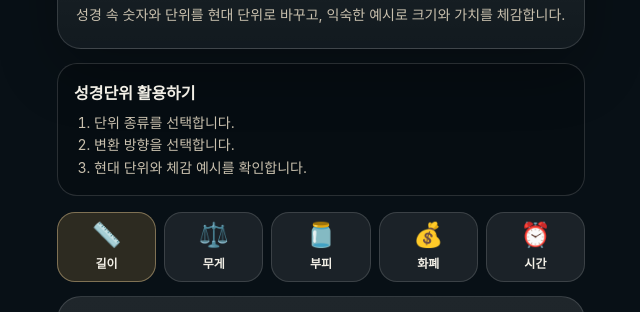
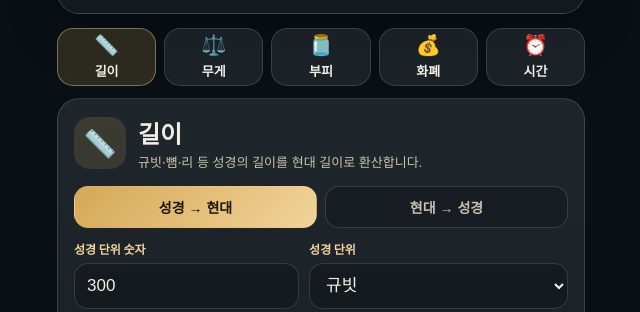
Before and after one commit to centiger/CEN-BibleMeasures, a plain HTML site: page index.html in a window 1280 px wide. Shown: the part 171-483 px from the top of the page, without its empty margins (319-959 px from the left). Drawn offline with Linux system fonts and the light colour scheme.

Commit message:
Add files via upload

```diff
--- a/app.js
+++ b/app.js
@@ -1,6 +1,6 @@
 const C = {
   length: {
-    icon:"📏", title:"길이", desc:"규빗·뼘·손바닥·장대·리를 m로 바꿉니다.", out:"m", modernLabel:"현대 길이(m)", def:[300,"cubit"],
+    icon:"📏", title:"길이", desc:"규빗·뼘·리 등 성경의 길이를 현대 길이로 환산합니다.", out:"m", modernLabel:"현대 길이(m)", def:[300,"cubit"],
     units:[
       ["cubit","규빗",0.45,"1규빗 ≈ 45cm"],
       ["span","뼘",0.225,"1뼘 ≈ 22.5cm"],
@@ -16,7 +16,7 @@ const C = {
     bible:["노아의 방주: 길이 300규빗","성막 뜰: 길이 100규빗, 너비 50규빗","예수님의 말씀: 오 리를 가게 하거든 십 리를 동행하라"]
   },
   weight: {
-    icon:"⚖️", title:"무게", desc:"게라·세겔·므나·달란트를 kg으로 바꿉니다.", out:"kg", modernLabel:"현대 무게(kg)", def:[600,"shekel"],
+    icon:"⚖️", title:"무게", desc:"게라·세겔·달란트 등 성경의 무게를 현대 무게로 환산합니다.", out:"kg", modernLabel:"현대 무게(kg)", def:[600,"shekel"],
     units:[
       ["gerah","게라",0.00057,"1게라 ≈ 0.57g, 1세겔의 1/20"],
       ["shekel","세겔",0.0114,"1세겔 ≈ 11.4g"],
@@ -31,7 +31,7 @@ const C = {
     bible:["게라: 성소의 세겔을 설명할 때 등장하는 작은 무게 단위","골리앗의 창날: 철 600세겔","달란트: 금·은 같은 큰 무게 단위"]
   },
   volume: {
-    icon:"🫙", title:"부피", desc:"힌·밧·에바·고르·호멜을 L로 바꿉니다.", out:"L", modernLabel:"현대 부피(L)", def:[1,"ephah"],
+    icon:"🫙", title:"부피", desc:"에바·밧·고르 등 성경의 부피를 현대 부피로 환산합니다.", out:"L", modernLabel:"현대 부피(L)", def:[1,"ephah"],
     units:[
       ["hin","힌",3.7,"1힌 ≈ 3.7L"],
       ["bath","밧",22,"1밧 ≈ 22L"],
@@ -43,7 +43,7 @@ const C = {
     bible:["에바: 곡식의 양","밧: 액체의 양","고르: 많은 곡식이나 기름을 잴 때 쓰는 큰 단위","호멜: 큰 곡식 단위"]
   },
   money: {
-    icon:"💰", title:"화폐", desc:"렙돈·드라크마·데나리온·세겔·달란트를 원화 체감으로 바꿉니다.", out:"원", modernLabel:"현대 화폐(원)", def:[1,"denarius"],
+    icon:"💰", title:"화폐", desc:"드라크마·데나리온 등 성경의 화폐를 원화 감각으로 환산합니다.", out:"원", modernLabel:"현대 화폐(원)", def:[1,"denarius"],
     units:[
       ["lepton","렙돈",500,"2렙돈은 매우 작은 돈"],
       ["drachma","드라크마",100000,"체감용: 1드라크마 ≈ 하루 품삯에 가까운 은화"],
@@ -59,7 +59,7 @@ const C = {
     bible:["드라크마: 잃은 드라크마 비유","1데나리온: 포도원 품꾼 하루 품삯","2데나리온: 선한 사마리아인의 여관비","2렙돈: 가난한 과부의 헌금","달란트: 갚기 어려운 큰 빚"]
   },
   time: {
-    icon:"⏰", title:"시간", desc:"제3시·제6시·제9시를 오늘 시간으로 바꿉니다.", out:"시", modernLabel:"현대 시간", def:[6,"jewish"],
+    icon:"⏰", title:"시간", desc:"제3시·제6시·제9시를 오늘 시간 감각으로 환산합니다.", out:"시", modernLabel:"현대 시간", def:[6,"jewish"],
     units:[["jewish","유대식 낮 시간",1,"해뜰 때부터 세는 시간"]],
     feel:v=>v==3?["🌅 오전 9시 무렵","📖 성령 강림과 연결"]:v==6?["☀️ 정오 12시 무렵","📖 십자가 사건 흐름에서 중요"]:v==9?["🌇 오후 3시 무렵","📖 기도 시간과 연결"]:[`🕰️ 대략 오전 ${6+Number(v)}시 무렵`],
     bible:["제3시: 오전 9시 무렵","제6시: 정오 무렵","제9시: 오후 3시 무렵"],
--- a/index.html
+++ b/index.html
@@ -20,15 +20,6 @@
       <h1>CEN Bible Measures</h1>
       <p class="subtitle">성경의 단위를 오늘의 감각으로</p>
       <p class="hero-text">성경 속 숫자와 단위를 현대 단위로 바꾸고, 익숙한 예시로 크기와 가치를 체감합니다.</p>
-    </section>
-
-    <section class="guide-card">
-      <h2>성경단위 활용하기</h2>
-      <ol>
-        <li>단위 종류를 선택합니다.</li>
-        <li>변환 방향을 선택합니다.</li>
-        <li>현대 단위와 체감 예시를 확인합니다.</li>
-      </ol>
     </section>
 
     <section class="measure-tabs" id="measureTabs" aria-label="성경단위 종류"></section>
--- a/service-worker.js
+++ b/service-worker.js
@@ -1,4 +1,4 @@
-const CACHE_NAME = "cen-bible-measures-bidirectional-v1";
+const CACHE_NAME = "cen-bible-measures-ui-v2";
 const ASSETS = [
   "./",
   "./index.html",
--- a/style.css
+++ b/style.css
@@ -25,40 +25,40 @@ body:after{
   background-image:linear-gradient(rgba(255,255,255,.035) 1px,transparent 1px),linear-gradient(90deg,rgba(255,255,255,.025) 1px,transparent 1px);
   background-size:34px 34px;
 }
-.app-shell{width:min(560px,100%);margin:0 auto;padding:22px 16px 34px}
-.hero{padding:26px 18px 22px;border:1px solid var(--line);border-radius:24px;background:linear-gradient(180deg,rgba(255,255,255,.1),rgba(255,255,255,.045));box-shadow:0 20px 60px rgba(0,0,0,.28)}
+.app-shell{width:min(560px,100%);margin:0 auto;padding:18px 16px 30px}
+.hero{padding:18px 16px 16px;border:1px solid var(--line);border-radius:22px;background:linear-gradient(180deg,rgba(255,255,255,.1),rgba(255,255,255,.045));box-shadow:0 16px 48px rgba(0,0,0,.26);margin-bottom:14px}
 .badge{display:inline-flex;padding:6px 10px;border-radius:999px;background:rgba(213,168,85,.16);color:var(--accent2);font-size:12px;letter-spacing:.08em}
-h1{margin:14px 0 6px;font-size:34px;line-height:1.05;letter-spacing:-.03em}
-.subtitle{margin:0;color:var(--accent2);font-size:18px;font-weight:800}
-.hero-text{margin:16px 0 0;color:var(--muted);font-size:14px;line-height:1.65}
+h1{margin:12px 0 6px;font-size:28px;line-height:1.08;letter-spacing:-.03em}
+.subtitle{margin:0;color:var(--accent2);font-size:16px;font-weight:800}
+.hero-text{margin:12px 0 0;color:var(--muted);font-size:13px;line-height:1.55}
 .guide-card{margin:14px 0 16px;padding:16px;border:1px solid var(--line);border-radius:20px;background:rgba(0,0,0,.16)}
 .guide-card h2{margin:0 0 8px;font-size:16px}
 .guide-card ol{margin:0;padding-left:20px;color:var(--muted);font-size:14px;line-height:1.75}
-.measure-tabs{display:grid;grid-template-columns:repeat(5,1fr);gap:8px;margin-bottom:14px}
-.tab-btn{min-height:70px;border:1px solid var(--line);border-radius:18px;background:var(--card);color:var(--text);cursor:pointer;-webkit-tap-highlight-color:transparent}
-.tab-btn .emoji{display:block;font-size:24px;line-height:1;margin-bottom:7px}
-.tab-btn .label{display:block;font-size:12px;font-weight:800}
+.measure-tabs{display:grid;grid-template-columns:repeat(5,1fr);gap:8px;margin-bottom:12px}
+.tab-btn{min-height:58px;border:1px solid var(--line);border-radius:16px;background:var(--card);color:var(--text);cursor:pointer;-webkit-tap-highlight-color:transparent}
+.tab-btn .emoji{display:block;font-size:20px;line-height:1;margin-bottom:6px}
+.tab-btn .label{display:block;font-size:13px;font-weight:900}
 .tab-btn.active{background:rgba(213,168,85,.18);border-color:rgba(241,212,155,.42)}
-.converter-card{padding:18px;border:1px solid var(--line);border-radius:24px;background:linear-gradient(180deg,rgba(255,255,255,.095),rgba(255,255,255,.045))}
-.converter-head{display:flex;gap:14px;align-items:center;margin-bottom:16px}
-.big-icon{width:58px;height:58px;display:flex;align-items:center;justify-content:center;border-radius:18px;background:rgba(213,168,85,.16);font-size:30px;line-height:1;flex:0 0 auto}
-.converter-head h2{margin:0 0 4px;font-size:24px}
-.converter-head p{margin:0;color:var(--muted);font-size:13px;line-height:1.45}
+.converter-card{padding:16px;border:1px solid var(--line);border-radius:22px;background:linear-gradient(180deg,rgba(255,255,255,.095),rgba(255,255,255,.045))}
+.converter-head{display:flex;gap:12px;align-items:center;margin-bottom:14px}
+.big-icon{width:52px;height:52px;display:flex;align-items:center;justify-content:center;border-radius:16px;background:rgba(213,168,85,.16);font-size:27px;line-height:1;flex:0 0 auto}
+.converter-head h2{margin:0 0 3px;font-size:24px}
+.converter-head p{margin:0;color:var(--muted);font-size:13px;line-height:1.4}
 .direction-toggle{display:grid;grid-template-columns:1fr 1fr;gap:8px;margin:0 0 12px}
-.dir-btn{min-height:44px;border:1px solid var(--line);border-radius:15px;background:rgba(0,0,0,.18);color:var(--muted);font-size:14px;font-weight:900}
+.dir-btn{min-height:42px;border:1px solid var(--line);border-radius:14px;background:rgba(0,0,0,.18);color:var(--muted);font-size:14px;font-weight:900}
 .dir-btn.active{background:linear-gradient(135deg,var(--accent),var(--accent2));color:#1d1406;border-color:transparent}
 .form-grid{display:grid;grid-template-columns:1fr 1.15fr;gap:10px}
 label span{display:block;color:var(--accent2);font-size:12px;font-weight:800;margin:0 0 6px}
-input,select{width:100%;min-height:48px;border:1px solid var(--line);border-radius:14px;background:rgba(0,0,0,.22);color:var(--text);padding:0 12px;font-size:17px;outline:none}
+input,select{width:100%;min-height:46px;border:1px solid var(--line);border-radius:14px;background:rgba(0,0,0,.22);color:var(--text);padding:0 12px;font-size:17px;outline:none}
 select option{color:#111}
-.convert-btn{width:100%;min-height:50px;margin-top:12px;border:0;border-radius:16px;background:linear-gradient(135deg,var(--accent),var(--accent2));color:#1d1406;font-size:16px;font-weight:900}
-.result-box,.feel-box,.bible-box{margin-top:14px;padding:15px;border:1px solid var(--line);border-radius:18px;background:rgba(0,0,0,.18)}
+.convert-btn{width:100%;min-height:48px;margin-top:12px;border:0;border-radius:16px;background:linear-gradient(135deg,var(--accent),var(--accent2));color:#1d1406;font-size:16px;font-weight:900}
+.result-box,.feel-box,.bible-box{margin-top:12px;padding:14px;border:1px solid var(--line);border-radius:18px;background:rgba(0,0,0,.18)}
 .result-kicker{margin:0 0 6px;color:var(--accent2);font-size:12px;font-weight:900}
-.result-box h3{margin:0;color:#fff4dc;font-size:24px;line-height:1.25}
+.result-box h3{margin:0;color:#fff4dc;font-size:22px;line-height:1.25}
 .result-box p{margin:8px 0 0;color:var(--muted);font-size:13px}
 .feel-box h3,.bible-box h3{margin:0 0 8px;font-size:15px;color:var(--accent2)}
 ul{margin:0;padding-left:20px}
-li{color:var(--muted);font-size:14px;line-height:1.6}
+li{color:var(--muted);font-size:14px;line-height:1.55}
 .notice{margin:14px 4px 0;color:rgba(201,192,174,.78);font-size:12px;line-height:1.55}
-@media(max-width:380px){h1{font-size:30px}.measure-tabs{gap:6px}.tab-btn{min-height:64px;border-radius:15px}.tab-btn .emoji{font-size:22px}.tab-btn .label{font-size:11px}.form-grid{grid-template-columns:1fr}}
+@media(max-width:380px){h1{font-size:26px}.measure-tabs{gap:6px}.tab-btn{min-height:56px;border-radius:15px}.tab-btn .emoji{font-size:19px}.tab-btn .label{font-size:12px}.form-grid{grid-template-columns:1fr}}
 @media(display-mode:standalone){.app-shell{padding-top:28px}}
```
